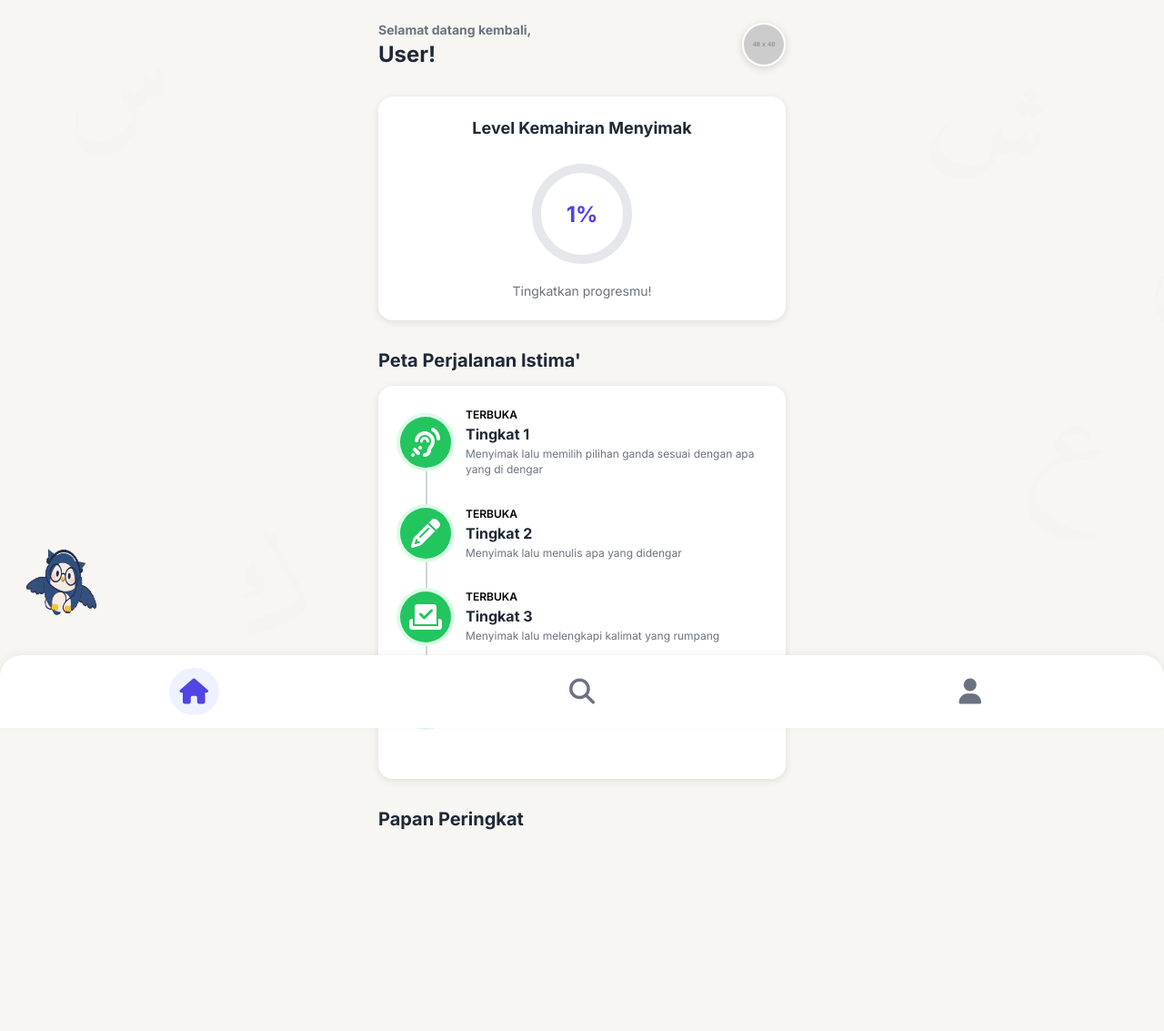
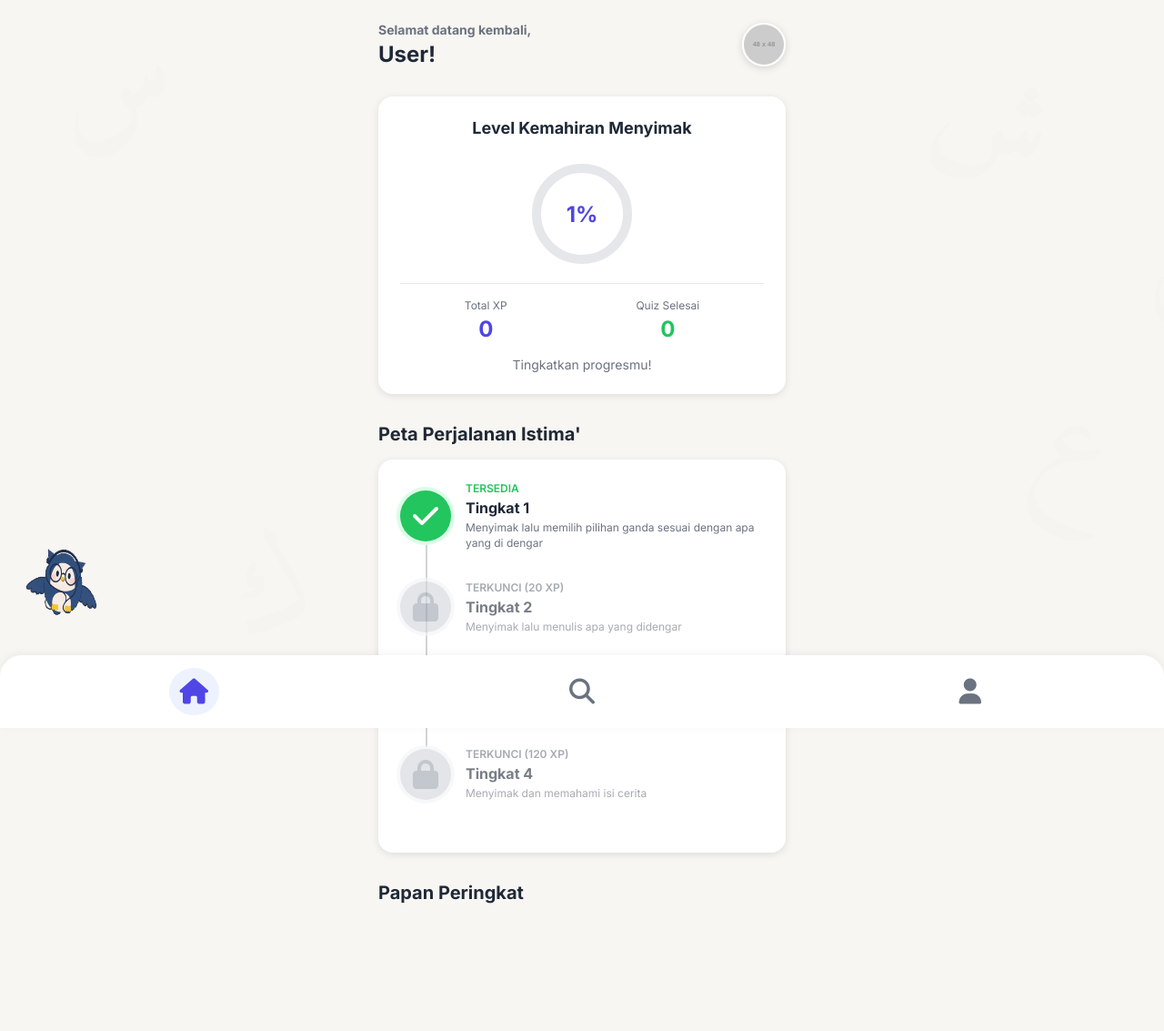
Before and after one commit to DaengForMind/earabic, a PHP site: page /pages/progress.php in a window 1280 px wide. Shown: the whole page at 91% size. Before the commit the page ends 912 px from the top, so only its background shows below. Run offline with PHP 8.4, Linux system fonts and the light colour scheme; the visitor is signed in with stand-in values (Sample User, id 1); grey boxes labelled with a size stand in for pictures from a placeholder-image service; data that the repository does not hold is empty; some libraries are stand-ins or nearby versions.

Commit message:
Update progress.php

```diff
--- a/pages/progress.php
+++ b/pages/progress.php
@@ -42,12 +42,22 @@ try {
 
 // Hitung total progress user (defensif)
 try {
-    $stmt = $conn->prepare("SELECT COUNT(*) as total_completed FROM user_progress WHERE user_id = ?");
+    // Hitung total progress user berdasarkan skor benar
+    $user_id = $user['id'];
+    $stmt = $conn->prepare("
+        SELECT
+            COALESCE(SUM(score), 0) as total_score,
+            COALESCE(COUNT(*), 0) as total_attempts,
+            COALESCE((SUM(score) / (COUNT(*) * 10)) * 100, 0) as cumulative_progress
+        FROM user_progress
+        WHERE user_id = ?
+    ");
     $stmt->bind_param("i", $user_id);
     $stmt->execute();
     $progress_result = $stmt->get_result()->fetch_assoc();
-    $total_completed = (int)($progress_result['total_completed'] ?? 0);
-    $cumulative_progress = min(100, ($total_completed / 40) * 100); // 40 = total semua level & tema
+    $total_score = $progress_result['total_score'];
+    $total_attempts = $progress_result['total_attempts'];
+    $cumulative_progress = min(100, $progress_result['cumulative_progress']);
     $stmt->close();
 } catch (Throwable $e) {
     error_log("Query error (user progress) in progress.php: " . $e->getMessage());
@@ -55,26 +65,37 @@ try {
     $cumulative_progress = 0;
 }
 
-// Hitung total XP user (defensif)
-try {
-    $stmt = $conn->prepare("SELECT COUNT(*) as total_completed FROM user_progress WHERE user_id = ?");
-    $stmt->bind_param("i", $user_id);
-    $stmt->execute();
-    $xp_result = $stmt->get_result()->fetch_assoc();
-    $total_xp = (int)($xp_result['total_completed'] ?? 0) * 25; // 25 XP per tema
-    $stmt->close();
-} catch (Throwable $e) {
-    error_log("Query error (user xp) in progress.php: " . $e->getMessage());
-    $total_xp = 0;
+// Sistem Level Unlock berdasarkan XP
+$level_requirements = [
+    1 => 0,      // Level 1: Selalu unlock
+    2 => 20,     // Level 2: Butuh 20 XP (2 tema x 10 soal benar)
+    3 => 60,     // Level 3: Butuh 60 XP (6 tema x 10 soal benar)
+    4 => 120     // Level 4: Butuh 120 XP (12 tema x 10 soal benar)
+];
+
+function isLevelUnlocked($level, $total_xp, $level_requirements) {
+    return $total_xp >= $level_requirements[$level];
+}
+
+// Tentukan level saat ini
+$current_unlocked_level = 1;
+foreach ($level_requirements as $lvl => $required_xp) {
+    if ($total_score >= $required_xp) {
+        $current_unlocked_level = $lvl;
+    }
 }
 
 // Ambil leaderboard (defensif, sertakan kolom photo)
 $leaderboard = [];
 try {
+    // Get leaderboard data - XP berdasarkan skor benar
     $leaderboard_query = "
         SELECT u.id, u.nama, u.avatar_initial, u.motivasi, u.photo,
-               COUNT(up.id) * 25 as xp,
-               (COUNT(up.id) / 40) * 100 as progress
+               COALESCE(SUM(up.score), 0) as xp,
+               COALESCE(
+                   (SUM(up.score) / (COUNT(up.id) * 10)) * 100,
+                   0
+               ) as progress
         FROM users u
         LEFT JOIN user_progress up ON u.id = up.user_id
         GROUP BY u.id
@@ -526,6 +547,12 @@ if ($conn) $conn->close();
                 animation: none;
             }
         }
+
+        .level-locked {
+            pointer-events: none;
+            opacity: 0.6;
+            cursor: not-allowed;
+        }
     </style>
 </head>
 
@@ -562,7 +589,20 @@ if ($conn) $conn->close();
                 </svg>
                 <span class="progress-text" id="progressText">0%</span>
             </div>
-            <p>Tingkatkan progresmu!</p>
+            <!-- XP Display -->
+            <div style="margin-top: 1rem; padding-top: 1rem; border-top: 1px solid #e5e7eb;">
+                <div style="display: flex; justify-content: space-around; text-align: center;">
+                    <div>
+                        <p style="font-size: 0.75rem; color: #6b7280; margin-bottom: 0.25rem;">Total XP</p>
+                        <p style="font-size: 1.5rem; font-weight: 700; color: #4f46e5;"><?php echo $total_score; ?></p>
+                    </div>
+                    <div>
+                        <p style="font-size: 0.75rem; color: #6b7280; margin-bottom: 0.25rem;">Quiz Selesai</p>
+                        <p style="font-size: 1.5rem; font-weight: 700; color: #22c55e;"><?php echo $total_attempts; ?></p>
+                    </div>
+                </div>
+            </div>
+            <p style="margin-top: 1rem;">Tingkatkan progresmu!</p>
         </div>
 
         <!-- Level Map -->
@@ -571,86 +611,72 @@ if ($conn) $conn->close();
             <div class="level-path">
                 <div class="level-line"></div>
 
+                <!-- Level 1 -->
                 <a href="themes.php?level=1" class="level-item">
-                    <div class="level-icon completed">
-                        <i class="fa-solid fa-ear-listen"></i>
+                    <div class="level-icon <?php echo isLevelUnlocked(1, $total_score, $level_requirements) ? 'completed' : 'locked'; ?>">
+                        <i class="fas fa-check"></i>
                     </div>
                     <div class="level-info">
-                        <p class="level-status">TERBUKA</p>
+                        <p class="level-status <?php echo isLevelUnlocked(1, $total_score, $level_requirements) ? 'completed' : 'locked'; ?>">
+                            <?php echo isLevelUnlocked(1, $total_score, $level_requirements) ? 'TERSEDIA' : 'TERKUNCI'; ?>
+                        </p>
                         <h3 class="level-title">Tingkat 1</h3>
                         <p class="level-desc">Menyimak lalu memilih pilihan ganda sesuai dengan apa yang di dengar</p>
                     </div>
                 </a>
 
-                <!--Jika xp memenuhi level 2-->
-                    <a href="themes.php?level=2" class="level-item">
-                        <div class="level-icon completed">
-                            <i class="fas fa-pencil-alt"></i>
+                <!-- Level 2 -->
+                <a href="<?php echo isLevelUnlocked(2, $total_score, $level_requirements) ? 'themes.php?level=2' : '#'; ?>"
+                   class="level-item <?php echo !isLevelUnlocked(2, $total_score, $level_requirements) ? 'level-locked' : ''; ?>">
+                    <div class="level-icon <?php echo $current_unlocked_level == 2 ? 'active' : (isLevelUnlocked(2, $total_score, $level_requirements) ? 'completed' : 'locked'); ?>">
+                        <i class="fas <?php echo isLevelUnlocked(2, $total_score, $level_requirements) ? 'fa-pencil-alt' : 'fa-lock'; ?>"></i>
                     </div>
                     <div class="level-info">
-                            <p class="level-status ">TERBUKA</p>
+                        <p class="level-status <?php echo $current_unlocked_level == 2 ? 'active' : (isLevelUnlocked(2, $total_score, $level_requirements) ? 'completed' : 'locked'); ?>">
+                            <?php
+                            if (!isLevelUnlocked(2, $total_score, $level_requirements)) {
+                                echo 'TERKUNCI (' . $level_requirements[2] . ' XP)';
+                            } elseif ($current_unlocked_level == 2) {
+                                echo 'LANJUTKAN';
+                            } else {
+                                echo 'TERSEDIA';
+                            }
+                            ?>
+                        </p>
                         <h3 class="level-title">Tingkat 2</h3>
                         <p class="level-desc">Menyimak lalu menulis apa yang didengar</p>
                     </div>
                 </a>
-                    <!-- <a href="#" class="level-item" style="pointer-events: none; opacity: 0.7;">
-                        <div class="level-icon locked">
-                            <i class="fas fa-lock"></i>
+
+                <!-- Level 3 -->
+                <a href="<?php echo isLevelUnlocked(3, $total_score, $level_requirements) ? 'themes.php?level=3' : '#'; ?>"
+                   class="level-item <?php echo !isLevelUnlocked(3, $total_score, $level_requirements) ? 'level-locked' : ''; ?>">
+                    <div class="level-icon <?php echo isLevelUnlocked(3, $total_score, $level_requirements) ? 'completed' : 'locked'; ?>">
+                        <i class="fas <?php echo isLevelUnlocked(3, $total_score, $level_requirements) ? 'fa-edit' : 'fa-lock'; ?>"></i>
                     </div>
                     <div class="level-info">
-                            <p class="level-status locked">TERKUNCI</p>
-                            <h3 class="level-title">Tingkat 2</h3>
-                            <p class="level-desc">Menyimak lalu menulis apa yang didengar</p>
-                        </div>
-                    </a> -->
-                <!-- endif; -->
-
-                <!--Jika xp memenuhi level 3-->
-                    <a href="themes.php?level=3" class="level-item">
-                        <div class="level-icon completed">
-                            <i class="fa-solid fa-check-to-slot"></i>
-                        </div>
-                        <div class="level-info">
-                            <p class="level-status">TERBUKA</p>
+                        <p class="level-status <?php echo isLevelUnlocked(3, $total_score, $level_requirements) ? 'completed' : 'locked'; ?>">
+                            <?php echo isLevelUnlocked(3, $total_score, $level_requirements) ? 'TERSEDIA' : 'TERKUNCI (' . $level_requirements[3] . ' XP)'; ?>
+                        </p>
                         <h3 class="level-title">Tingkat 3</h3>
                         <p class="level-desc">Menyimak lalu melengkapi kalimat yang rumpang</p>
                     </div>
                 </a>
-                    <!-- <a href="#" class="level-item" style="pointer-events: none; opacity: 0.7;">
-                        <div class="level-icon locked">
-                            <i class="fas fa-lock"></i>
+
+                <!-- Level 4 -->
+                <a href="<?php echo isLevelUnlocked(4, $total_score, $level_requirements) ? 'themes.php?level=4' : '#'; ?>"
+                   class="level-item <?php echo !isLevelUnlocked(4, $total_score, $level_requirements) ? 'level-locked' : ''; ?>">
+                    <div class="level-icon <?php echo isLevelUnlocked(4, $total_score, $level_requirements) ? 'completed' : 'locked'; ?>">
+                        <i class="fas <?php echo isLevelUnlocked(4, $total_score, $level_requirements) ? 'fa-book-open' : 'fa-lock'; ?>"></i>
                     </div>
                     <div class="level-info">
-                            <p class="level-status locked">TERKUNCI</p>
-                            <h3 class="level-title">Tingkat 3</h3>
-                            <p class="level-desc">Menyimak lalu melengkapi kalimat yang rumpang</p>
-                        </div>
-                    </a> -->
-                <!-- endif; -->
-
-                <!--Jika xp memenuhi level 4-->
-                    <a href="themes.php?level=4" class="level-item">
-                        <div class="level-icon completed">
-                            <i class="fas fa-book-open"></i>
-                        </div>
-                        <div class="level-info">
-                            <p class="level-status">TERBUKA</p>
+                        <p class="level-status <?php echo isLevelUnlocked(4, $total_score, $level_requirements) ? 'completed' : 'locked'; ?>">
+                            <?php echo isLevelUnlocked(4, $total_score, $level_requirements) ? 'TERSEDIA' : 'TERKUNCI (' . $level_requirements[4] . ' XP)'; ?>
+                        </p>
                         <h3 class="level-title">Tingkat 4</h3>
                         <p class="level-desc">Menyimak dan memahami isi cerita</p>
                     </div>
                 </a>
-
-                    <!-- <a href="#" class="level-item" style="pointer-events: none; opacity: 0.7;">
-                        <div class="level-icon locked">
-                            <i class="fas fa-lock"></i>
-                        </div>
-                        <div class="level-info">
-                            <p class="level-status locked">TERKUNCI</p>
-                            <h3 class="level-title">Tingkat 4</h3>
-                            <p class="level-desc">Menyimak dan memahami isi cerita</p>
-                        </div>
-                    </a> -->
-                <!-- endif; -->
             </div>
         </div>
 
```
Lines whose indentation alone changed are shown as unchanged.
